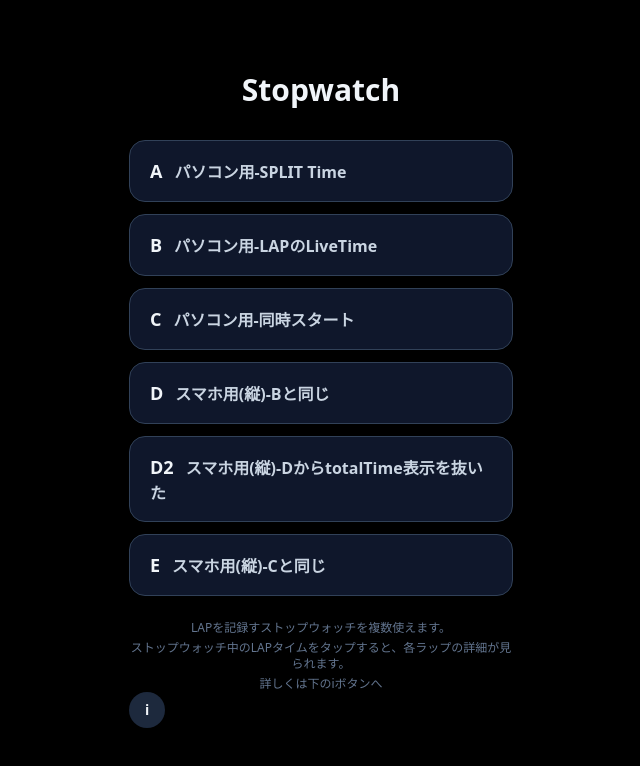
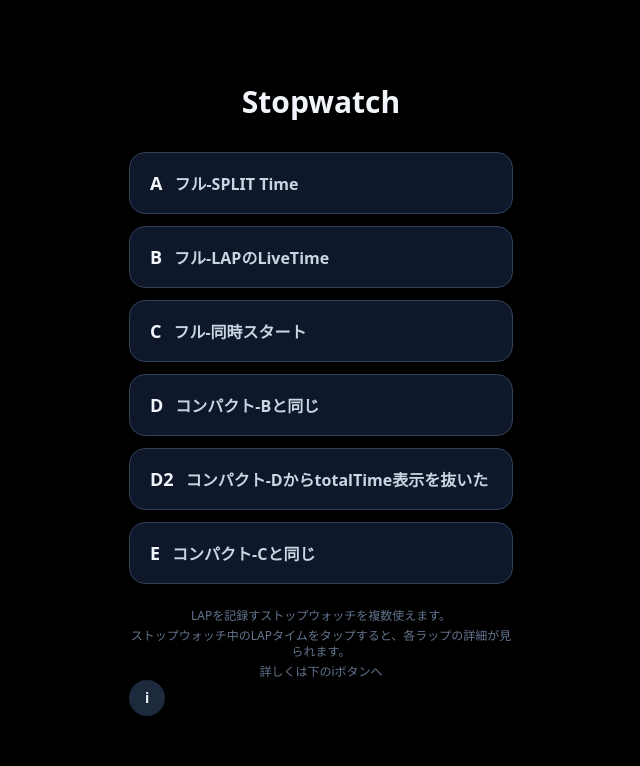
Before and after one commit to kotasimo/Stopwatch-1, a React (Vite) app: page / in a window 1280 px wide. Shown: the top 766 px of the page, without its empty margins (319-959 px from the left). Built offline with nearby package versions, Linux system fonts and the light colour scheme.

Commit message:
フルーコンパクト

```diff
--- a/src/App.tsx
+++ b/src/App.tsx
@@ -324,12 +324,12 @@ export default function App() {
 
           <div className="grid gap-3">
             {[
-              ["A", "パソコン用-SPLIT Time"],
-              ["B", "パソコン用-LAPのLiveTime"],
-              ["C", "パソコン用-同時スタート"],
-              ["D", "スマホ用(縦)-Bと同じ"],
-              ["D2", "スマホ用(縦)-DからtotalTime表示を抜いた"],
-              ["E", "スマホ用(縦)-Cと同じ"],
+              ["A", "フル-SPLIT Time"],
+              ["B", "フル-LAPのLiveTime"],
+              ["C", "フル-同時スタート"],
+              ["D", "コンパクト-Bと同じ"],
+              ["D2", "コンパクト-DからtotalTime表示を抜いた"],
+              ["E", "コンパクト-Cと同じ"],
             ].map(([value, label]) => (
               <button
                 key={value}
```
